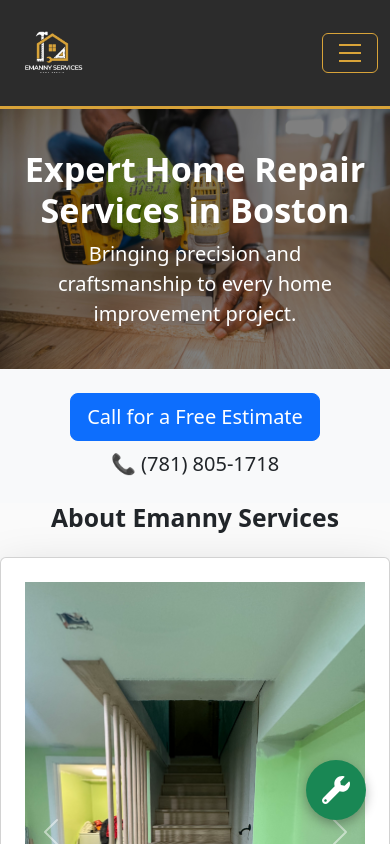
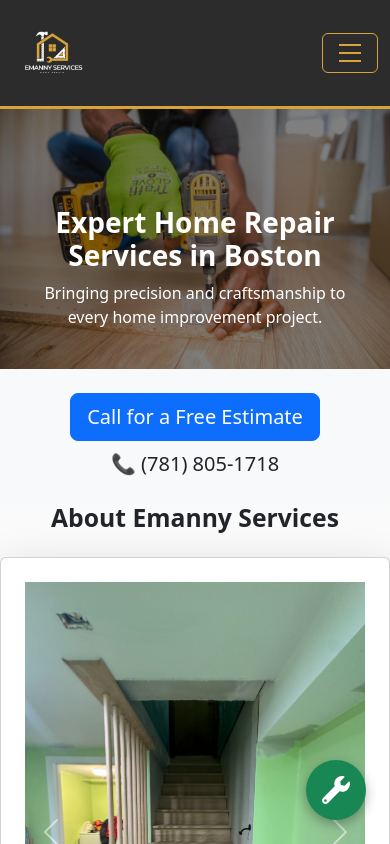
Before and after one commit to blaze546/Emanny-Services, a React (Vite) app: page / in a window 390 px wide. Shown: the top 844 px of the page. Built offline with nearby package versions, Linux system fonts and the light colour scheme.

Commit message:
css for the hero section

```diff
--- /dev/null
+++ b/src/components/HeroSection.css
@@ -0,0 +1,39 @@
+/* Hero Section Styles */
+.hero-wrapper {
+    position: relative;
+    height: auto;
+  }
+
+  .hero-image {
+    max-height: 450px;
+    object-fit: cover;
+    width: 100%;
+  }
+
+  .hero-content {
+    position: absolute;
+    bottom: 0;
+    left: 0;
+    width: 100%;
+    background: rgba(0, 0, 0, 0.5);
+    padding: 2rem;
+    text-align: center;
+  }
+
+  @media (max-width: 768px) {
+    .hero-content h1 {
+      font-size: 1.75rem;
+    }
+
+    .hero-content p {
+      font-size: 1rem;
+    }
+
+    .hero-content {
+      padding: 1rem;
+    }
+
+    .hero-image {
+      max-height: 300px;
+    }
+  }
--- a/src/components/HeroSection.jsx
+++ b/src/components/HeroSection.jsx
@@ -1,4 +1,6 @@
 import React from 'react';
+import "./HeroSection.css";
+
 const HeroSection = () => {
   return (
     <div className="hero-wrapper mb-0">
```
